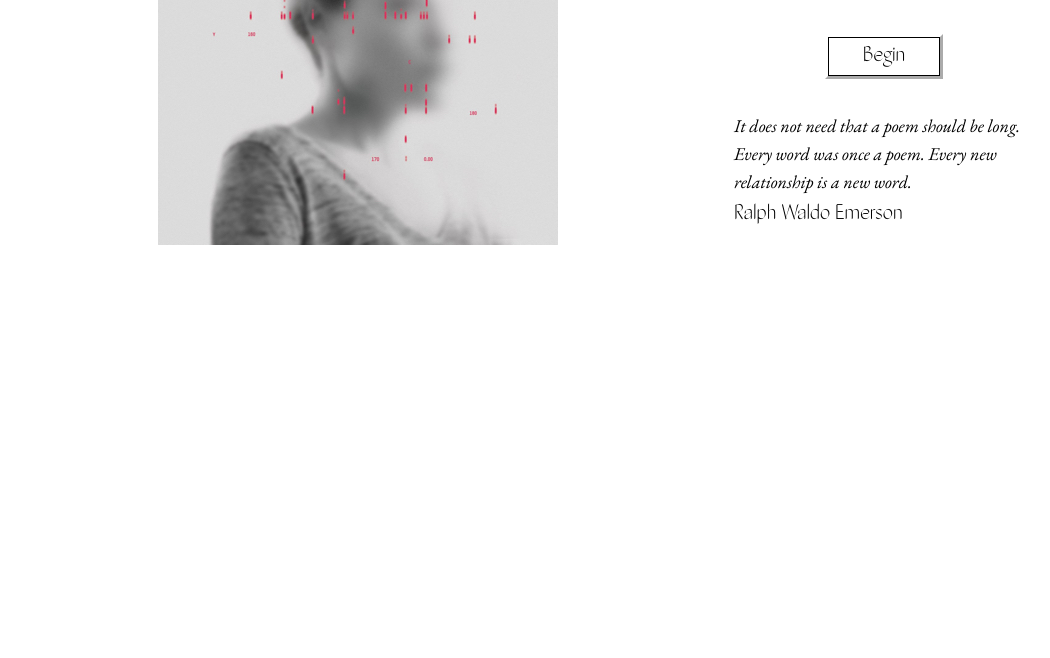
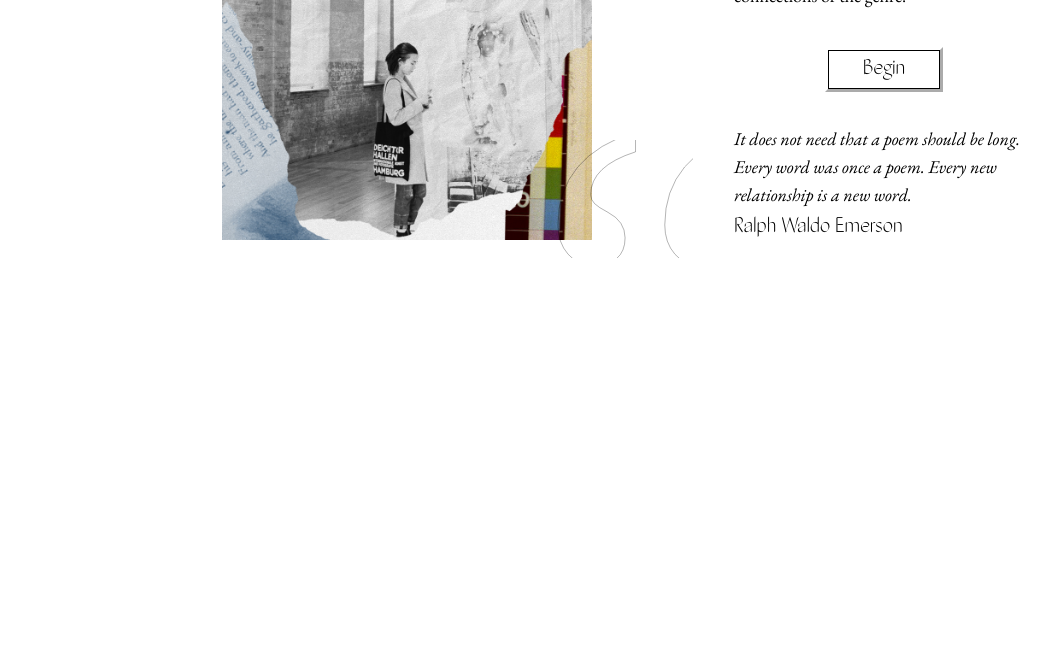
Before and after one commit to applebynj/hackdartmouth2018, a website built with webpack: page index.html in a window 1280 px wide. Shown: the part 442-1100 px from the top of the page, without its empty margins (98-1148 px from the left). Built offline with nearby package versions, Linux system fonts and the light colour scheme.

Commit message:
replaced illustration and added quote svg

```diff
--- a/index.html
+++ b/index.html
@@ -111,8 +111,17 @@
 
 						.illustration {
 							display: inline;
-							margin-left: 10vw;
-							margin-top: 10vw;
+							margin-left: 15vw;
+							margin-top: 12vw;
+							max-height: 400px;
+							width: auto;
+						}
+
+						.quote {
+							display: inline;
+							margin-left: 40vw;
+							margin-top: -40vw;
+							positive: absolute;
 						}
 
 
@@ -137,7 +146,8 @@
             <div id="instructions" class="home-header__container">
                   <div class="home-header__text">The Poetics <br>of Space
                   </div>
-									<img class="illustration" src="./src/static/placeholder-illustration.jpg">
+									<img class="illustration" src="./src/static/tia-test.jpg">
+									<img class="quote" src="./src/static/quote.svg">
               <div class="home__paragraph-container">
                   <div class="home__paragraph">
                     We believe poetry is a powerful tool to understand raw human emotion. Too often, its barrier to entry discourages individuals from interacting with the medium. Our goal was to create a spatial environment to explore the thematic connections of the genre.
```
Also changed, not shown: src/static/placeholder-illustration.jpg (deleted), src/static/quote.svg (added), src/static/tia-test.jpg (added).
